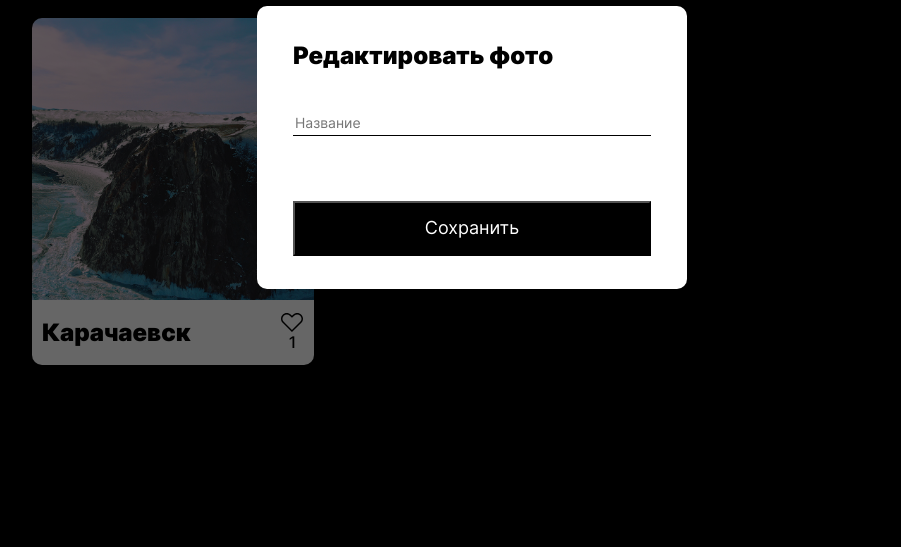
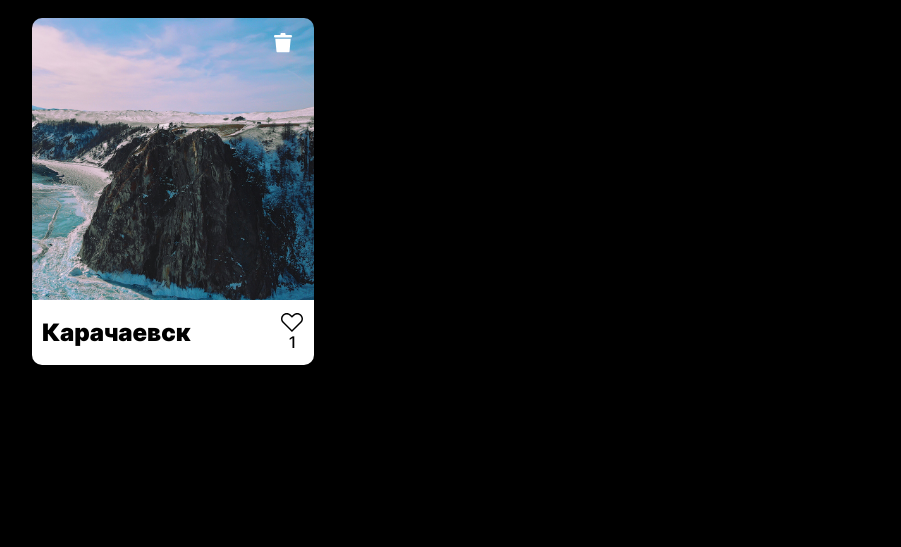
Before and after one commit to sobbaka/mesto-project, a plain HTML site: page index.html in a window 1280 px wide. Shown: the part 253-800 px from the top of the page, without its empty margins (168-1069 px from the left). Drawn offline with Linux system fonts and the light colour scheme; files whose address does not match are found by name.

Commit message:
fix element display

```diff
--- a/index.html
+++ b/index.html
@@ -51,7 +51,7 @@
     </section>
   </main>
 
-  <div class="edit-form">
+  <div class="edit-form form_state_hidden">
     <form action="#" class="edit-form form form_state_hidden">
       <h4 class="form__title">Редактировать профиль</h4>
       <button class="form__close close" type="button"></button>
@@ -69,7 +69,7 @@
         class="place-form__input form__input" placeholder="Ссылка на картинку">
       <button type="submit" class="place-form__submit form__submit">Сохранить</button>
     </form>
-    <form action="#" class="avatar-form form">
+    <form action="#" class="avatar-form form form_state_hidden">
       <h4 class="form__title">Редактировать фото</h4>
       <button class="form__close close" type="button"></button>
       <input type="text" name="avatar-form__name" id="name" class="avatar-form__input form__input"
@@ -77,7 +77,7 @@
       <button type="submit" class="avatar-form__submit form__submit">Сохранить</button>
     </form>
   </div>
-
+  <script type="module" src="./src/scripts/images/images.js"></script>
 </body>
 
 </html>
--- a/src/styles/scss/blocks/body/body.scss
+++ b/src/styles/scss/blocks/body/body.scss
@@ -1,5 +1,4 @@
 .body {
   background-color: var(--black);
   font-family: "Inter";
-  overflow: hidden;
 }
```
